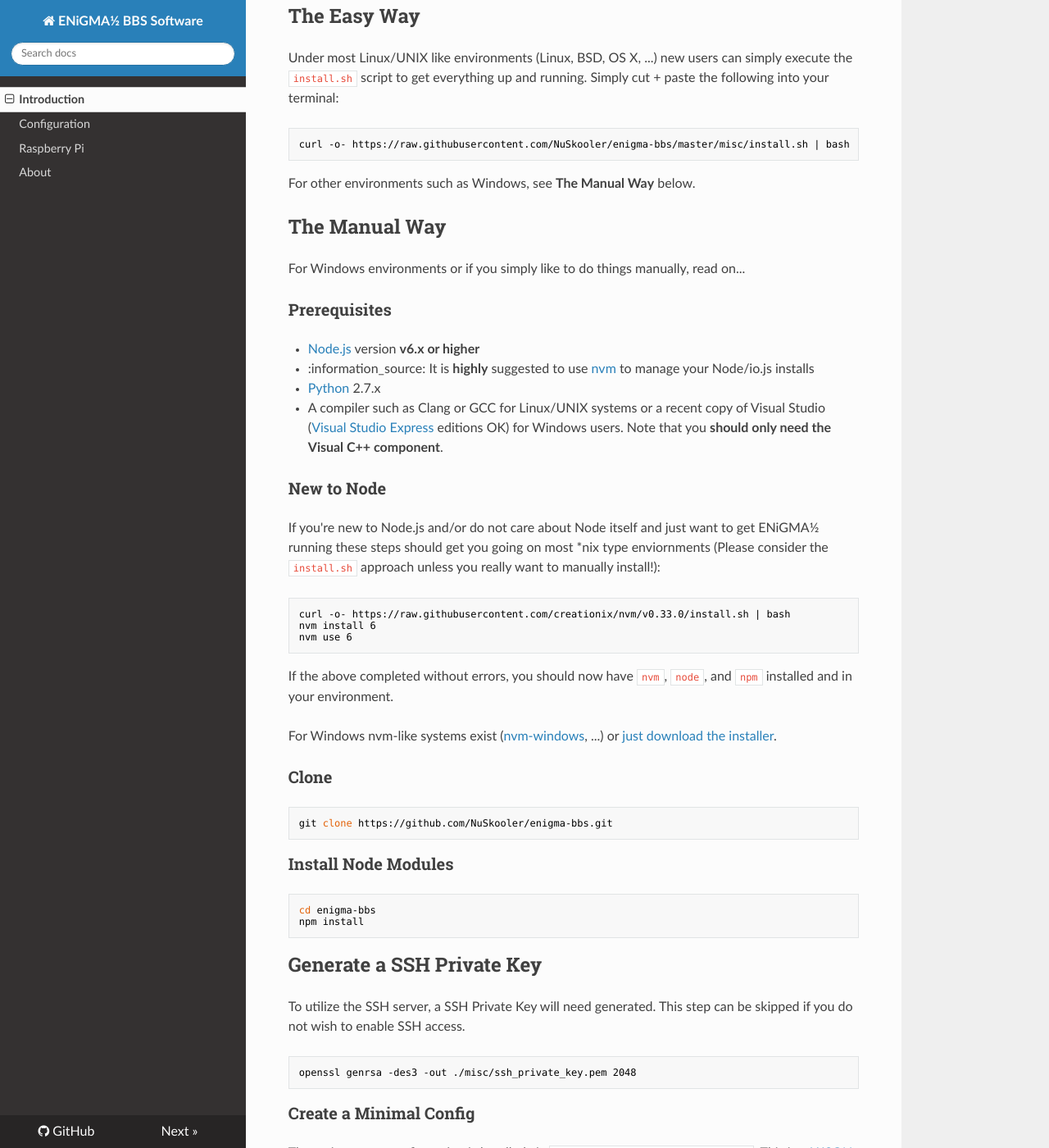
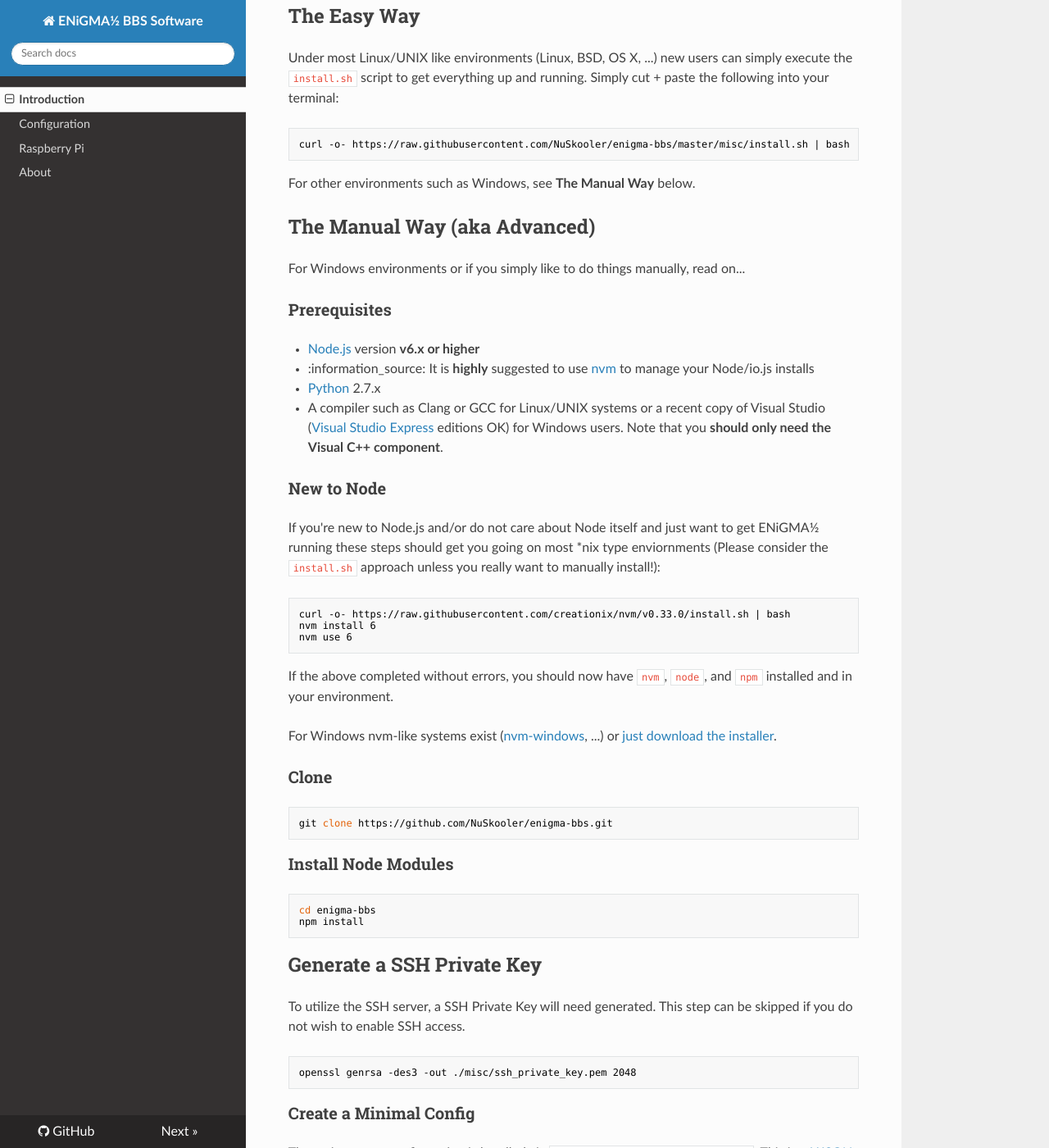
Before and after one commit to NuSkooler/enigma-bbs, an MkDocs documentation site: the page built from docs/index.md, in a window 1280 px wide and 1400 px high, scrolled down 314 px. Shown: the whole window at 82% size. Built offline with MkDocs 1.6.1, drawn with Linux system fonts in a browser that asks for light colours; nearby versions of some CDN libraries; old or Windows-style settings are respelled for this version of MkDocs; some of the changed text lies outside the part shown.

````diff
--- a/docs/index.md
+++ b/docs/index.md
@@ -13,7 +13,7 @@ curl -o- https://raw.githubusercontent.com/NuSkooler/enigma-bbs/master/misc/inst
 
 For other environments such as Windows, see **The Manual Way** below.
 
-## The Manual Way
+## The Manual Way (aka Advanced)
 For Windows environments or if you simply like to do things manually, read on...
 
 ### Prerequisites
@@ -61,7 +61,7 @@ The main system configuration is handled via `~/.config/enigma-bbs/config.hjson`
 `oputil.js` can be utilized to generate your **initial** configuration. **This is the recommended way for all new users**:
 
 ```bash
-./oputil.js config --new
+./oputil.js config new
 ```
 
 (You wil be asked a series of basic questions)
````
